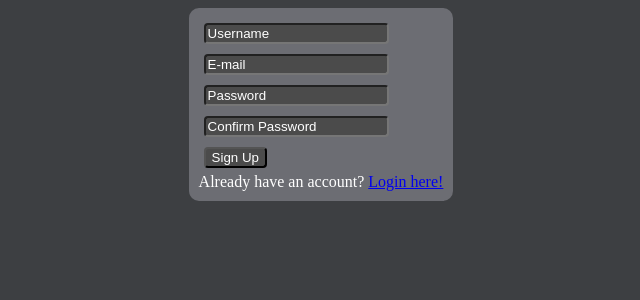
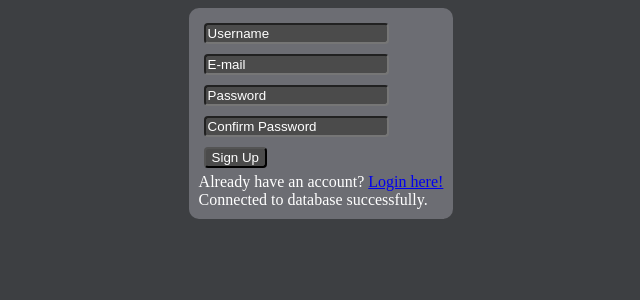
Before and after one commit to ahw22/webshop, a PHP site: page /src/signup.php in a window 1280 px wide. Shown: the top 300 px of the page, without its empty margins (319-959 px from the left). Run offline with PHP 8.4, Linux system fonts and the light colour scheme.

Commit message:
change folder structure and connect to db

```diff
--- a/src/login.php
+++ b/login.php
@@ -7,7 +7,7 @@
     <title>Shop Gruppe 2</title>
     <meta name="description" content="">
     <meta name="viewport" content="width=device-width, initial-scale=1">
-    <link rel="stylesheet" href="../style/style.css">
+    <link rel="stylesheet" href="style/style.css">
 </head>
 
 <body>
--- a/src/signup.php
+++ b/signup.php
@@ -7,7 +7,7 @@
     <title>Shop Gruppe 2</title>
     <meta name="description" content="">
     <meta name="viewport" content="width=device-width, initial-scale=1">
-    <link rel="stylesheet" href="../style/style.css">
+    <link rel="stylesheet" href="style/style.css">
 </head>
 
 <body>
@@ -20,6 +20,17 @@
             <button type="submit">Sign Up</button> <br>
             Already have an account? <a href="login.php">Login here!</a>
         </form>
+        <?php
+        include "classes/DatabaseClass.php";
+        $db = new Database;
+        if($db->connect()) {
+            echo "Connected to database successfully.";
+        } else {
+            echo "Failed to connect to database.";
+        }
+
+
+        ?>
     </div>
 </body>
 
--- a/style/style.css
+++ b/style/style.css
@@ -15,7 +15,6 @@ input::placeholder {
 }
 
 .box {
-    display: flex;
     background-color: rgb(108, 109, 115);
     border-radius: 10px;
     padding: 10px;
```
